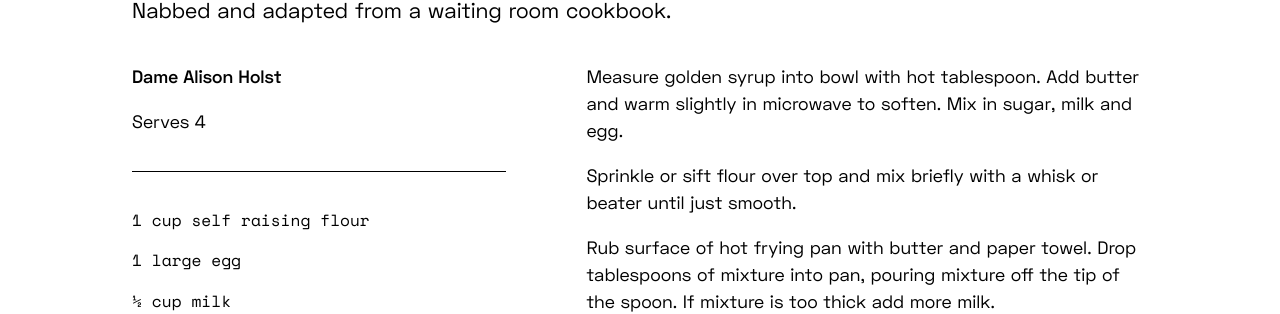
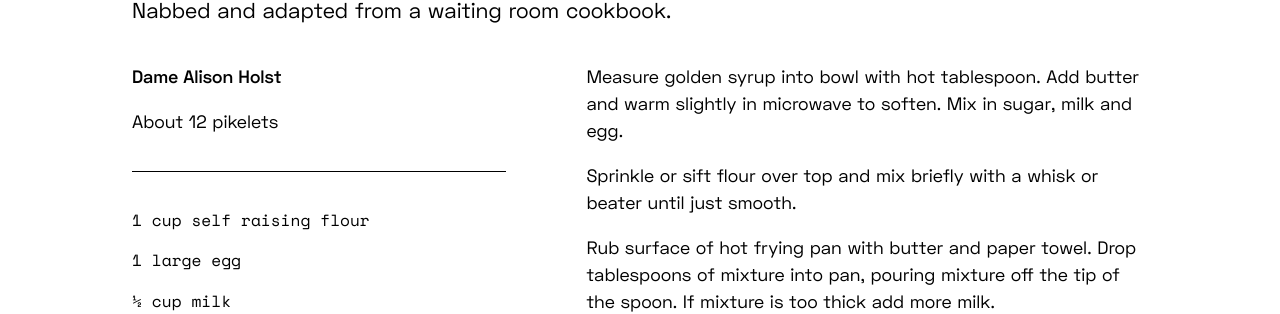
Before and after one commit to dlimiter/dlimiter.github.io, a Jekyll site: the page built from _recipes/dame-alison-holst-pikelets.md, in a window 1280 px wide. Shown: the part 187-501 px from the top of the page. Built offline with Jekyll 4.4.1, drawn with Linux system fonts in a browser that asks for light colours.

Commit message:
Updates servings for pikelets

```diff
--- a/_recipes/dame-alison-holst-pikelets.md
+++ b/_recipes/dame-alison-holst-pikelets.md
@@ -2,7 +2,7 @@
 title: Pikelets
 description: Nabbed and adapted from a waiting room cookbook.
 author: Dame Alison Holst
-serves: Serves 4
+serves: About 12 pikelets
 ingredients:
 - 1 cup self raising flour
 - 1 large egg
```
Also changed, not shown: 1 other file.
